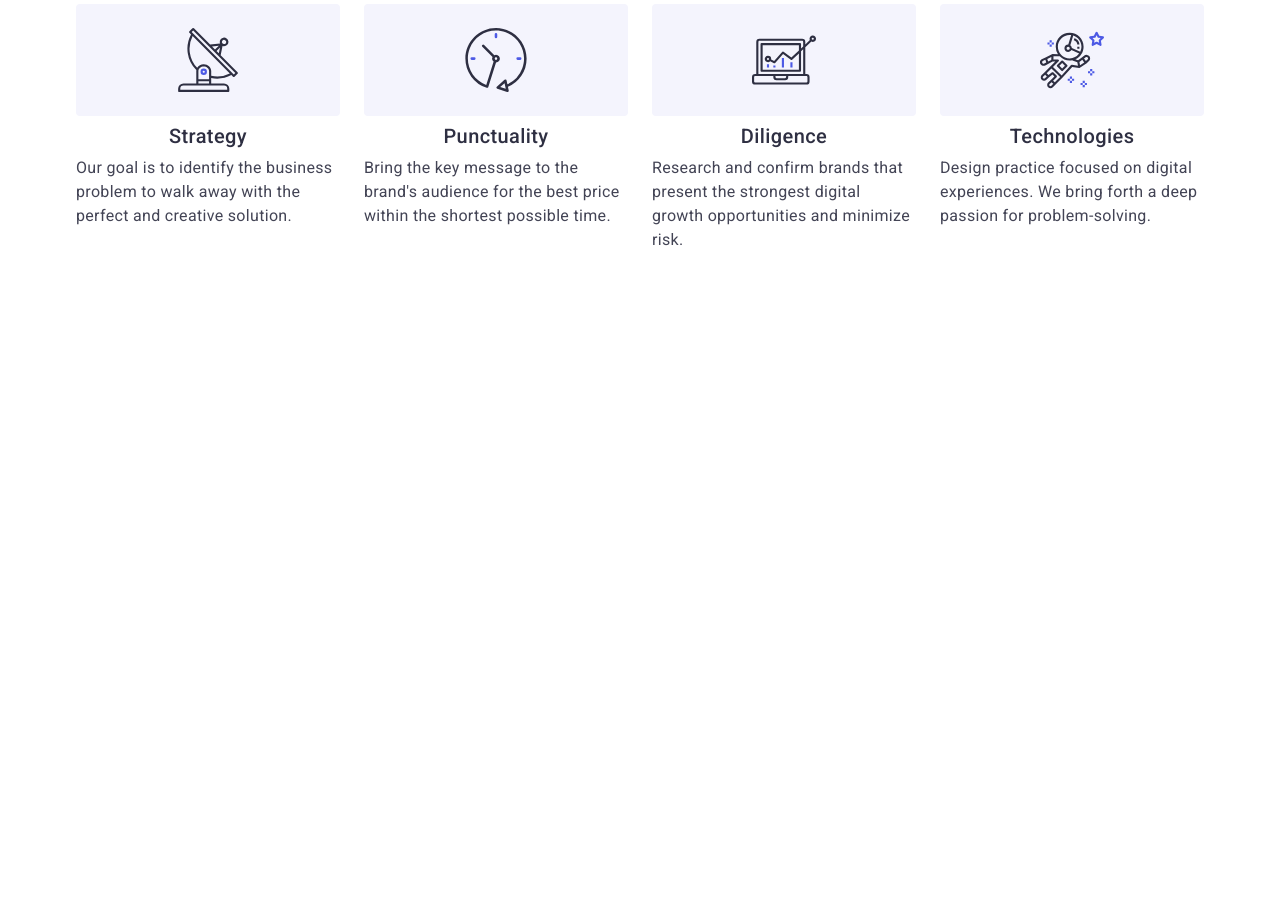
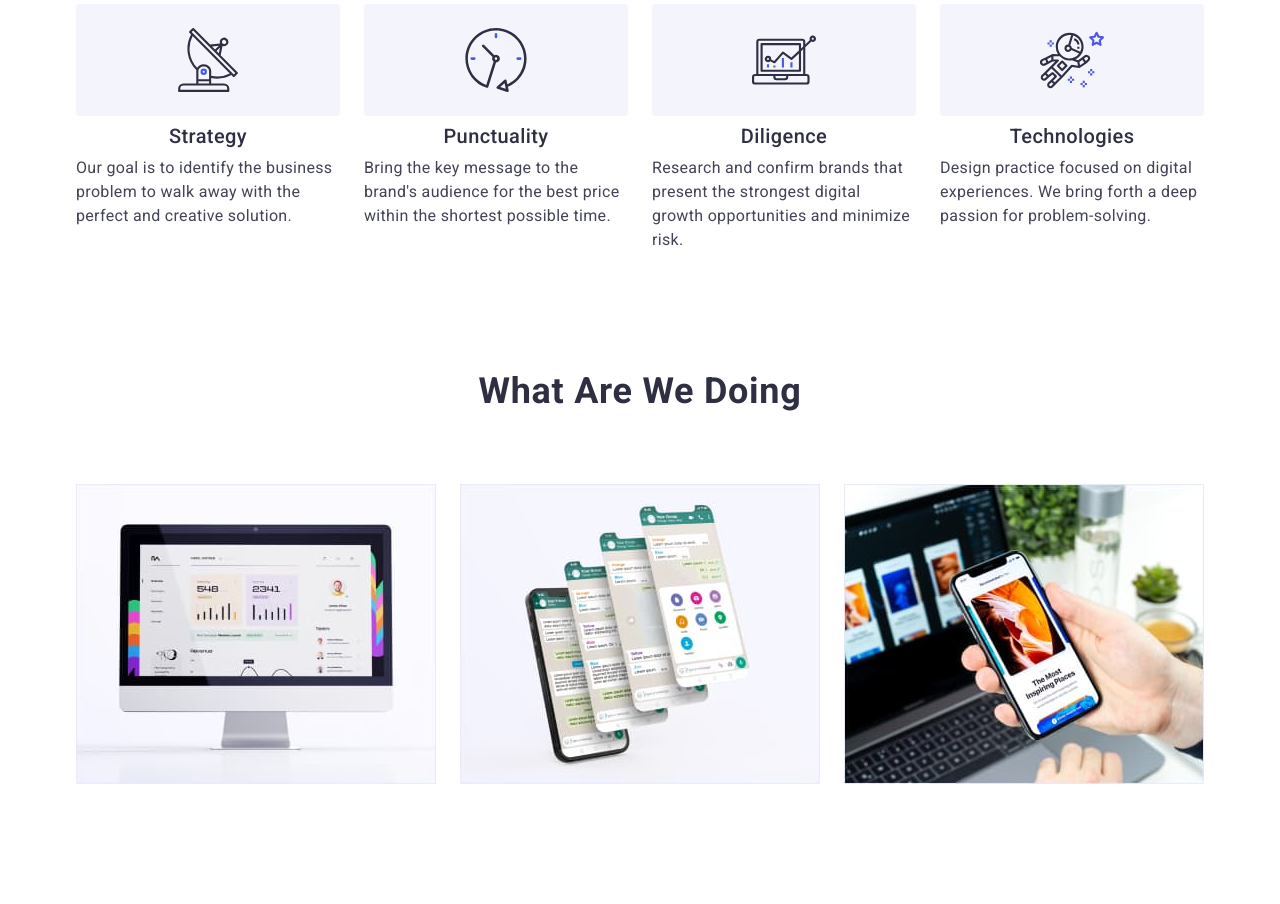
Before and after one commit to Paavluntiy/goit-markup-hw-06, a plain HTML site: page index.html in a window 1280 px wide. Shown: the part 116-1020 px from the top of the page. Before the commit the page ends 800 px from the top, so only its background shows below. Drawn offline with nearby package versions, Linux system fonts and the light colour scheme.

Commit message:
section works

```diff
--- a/css/media.css
+++ b/css/media.css
@@ -50,4 +50,7 @@
                     display: flex;
                     gap: 24px;
 }
+.work-examples{
+    display: flex;
 }
+}
--- a/css/styles.css
+++ b/css/styles.css
@@ -345,6 +345,7 @@ margin-bottom: 72px;
 }
 .work-examples{
     padding-bottom: 120px;
+    display: none;
 }
 .work-examples-item {
     list-style-type: none;
--- a/index.html
+++ b/index.html
@@ -101,7 +101,7 @@
 
 
 
-        <!-- <section class="work-examples">
+        <section class="work-examples">
             <div class="section container">
             <h2 id="#works" class="heading-title">What are we doing</h2>
             <ul class="work-examples-list list">
@@ -116,7 +116,7 @@
                 </li>
             </ul>
             </div>
-        </section> -->
+        </section>
 
 
 
```
